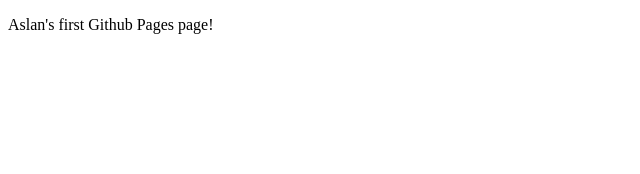
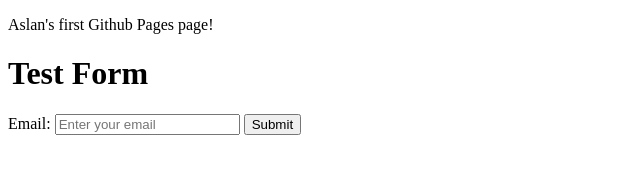
Before and after one commit to mlburgos411/ads-testing-site, a plain HTML site: page index.html in a window 1280 px wide. Shown: the whole page, without its empty margins (0-640 px from the left). Drawn offline with Linux system fonts and the light colour scheme.

Commit message:
Add form

```diff
--- a/index.html
+++ b/index.html
@@ -2,17 +2,42 @@
 <html>
 
 <head>
+    <meta charset="UTF-8">
     <!-- Reddit Pixel -->
     <script>
         !function (w, d) { if (!w.rdt) { var p = w.rdt = function () { p.sendEvent ? p.sendEvent.apply(p, arguments) : p.callQueue.push(arguments) }; p.callQueue = []; var t = d.createElement("script"); t.src = "https://www.redditstatic.com/ads/pixel.js", t.async = !0; var s = d.getElementsByTagName("script")[0]; s.parentNode.insertBefore(t, s) } }(window, document); rdt('init', 'a2_ghq274yx0fha'); rdt('track', 'PageVisit');
     </script>
     <!-- DO NOT MODIFY UNLESS TO REPLACE A USER IDENTIFIER -->
     <!-- End Reddit Pixel -->
+    <script>
+        // This function intercepts the form submission
+        function handleSubmit(event) {
+            event.preventDefault(); // Prevents the default form submission
+
+            // Trigger your Reddit Ads Pixel event here
+            console.log("Form submitted. Trigger Reddit Ads Pixel event.");
+
+            // Optionally, simulate a pixel call (replace with actual pixel code if needed)
+            // redditPixel.fire('conversion', { value: 1 });
+
+            // Optionally, provide user feedback or reset the form
+            document.getElementById('dummyForm').reset();
+        }
+    </script>
     <title> Big Bully Problems</title>
 </head>
 
 <body>
     <p>Aslan's first Github Pages page!</p>
-</body>
+
+    <body>
+        <h1>Test Form</h1>
+        <form id="dummyForm" action="#" method="post" onsubmit="handleSubmit(event)">
+            <label for="email">Email:</label>
+            <input type="email" id="email" name="email" placeholder="Enter your email" required>
+
+            <button type="submit">Submit</button>
+        </form>
+    </body>
 
 </html>
```
